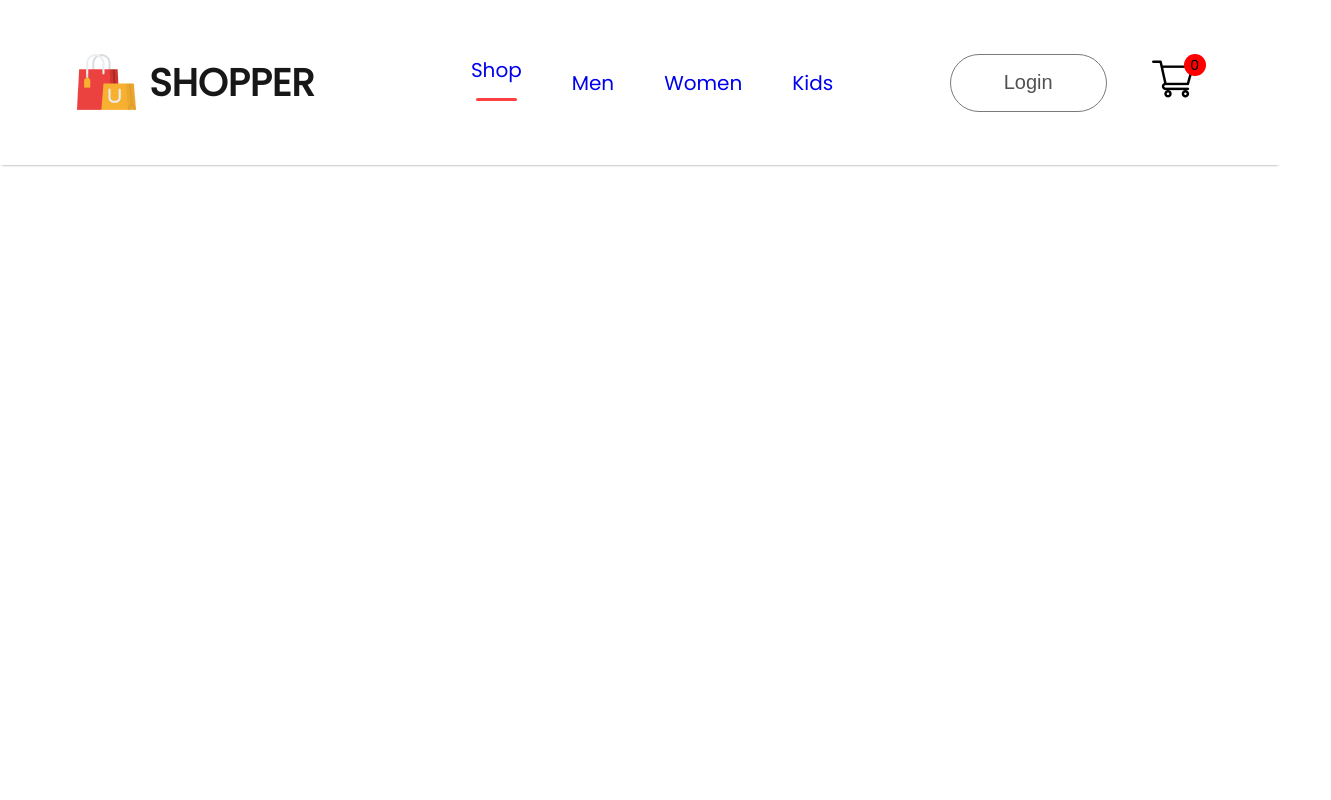
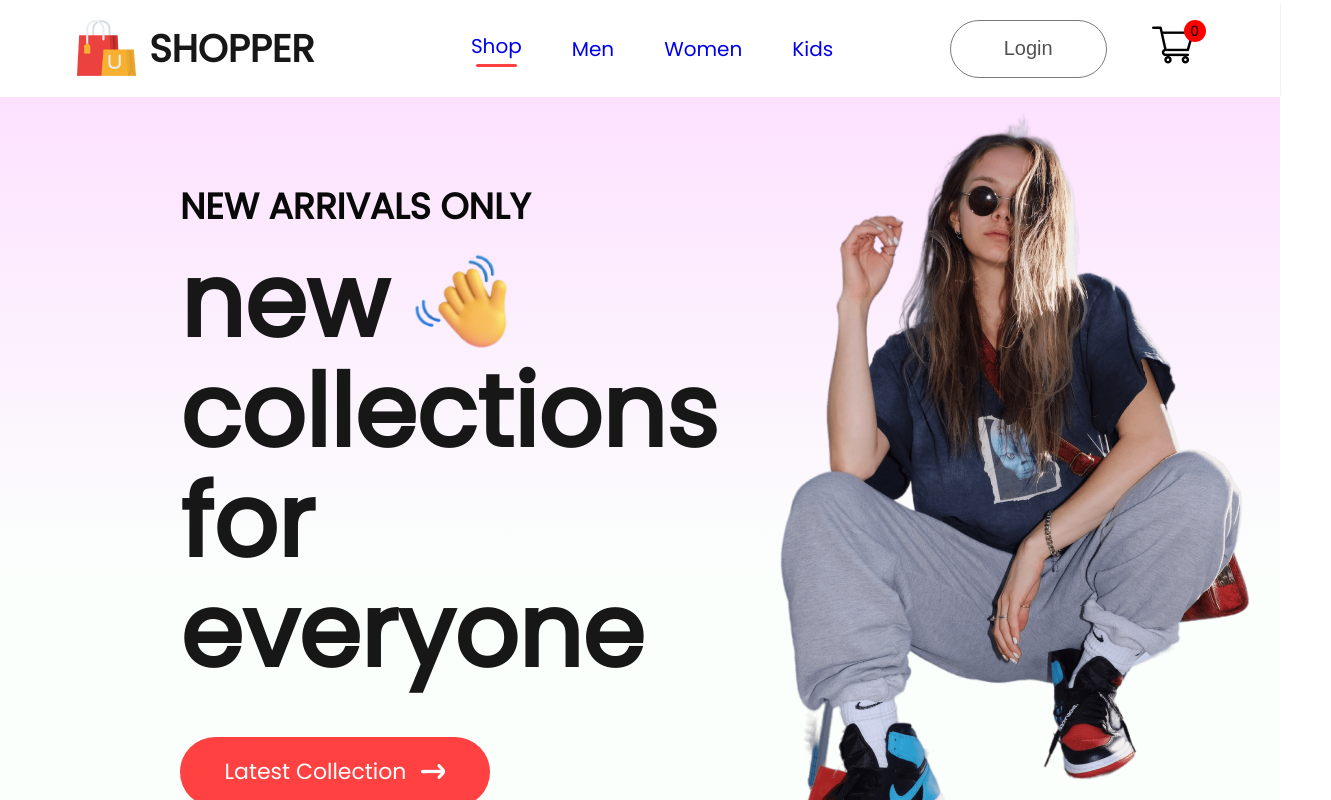
Before and after one commit to mohitdhanorkar/E-Commerce, a React (Create React App) app in the folder e-commerce/: page / in a window 1280 px wide. Shown: the top 800 px of the page, 1331 px wide, since content can reach past the window. Built offline with nearby package versions, Linux system fonts and the light colour scheme.

Commit message:
style shop page

```diff
--- /dev/null
+++ b/e-commerce/src/Components/Hero/Hero.css
@@ -0,0 +1,52 @@
+.hero{
+    height: 100vh;
+    background: linear-gradient(180deg, #fde1ff, #e1ffea22 60%);
+    display: flex;
+}
+.hero-left{
+    flex: 1;
+    display: flex;
+    flex-direction: column;
+    justify-content: center;
+    gap: 20px;
+    padding-left: 180px;
+    line-height: 1.1;
+}
+.hero-left h2{
+    color: #090909;
+    font-size: 36px;
+    font-weight: 600;
+}
+.hero-left p{
+    color: #171717;
+    font-size: 100px;
+    font-weight: 700;
+}
+.her-hand-icon{
+    display: flex;
+    align-items: center;
+    gap: 20px;
+}
+.her-hand-icon img{
+    width: 105px;
+}
+.hero-latest-btn{
+    display: flex;
+    justify-content: center;
+    align-items: center;
+    gap: 15px;
+    width: 310px;
+    height: 70px;
+    border-radius: 75px;
+    margin-top: 30px;
+    background: #ff4141;
+    color: white;
+    font-size: 22px;
+    font-weight: 500;
+}
+.hero-right{
+    flex: 1;
+    display: flex;
+    align-items: center;
+    justify-content: center;
+}
--- a/e-commerce/src/Components/Hero/Hero.jsx
+++ b/e-commerce/src/Components/Hero/Hero.jsx
@@ -1,9 +1,34 @@
 import React from 'react'
+import './Hero.css'
+import hand_icon from '../Assets/hand_icon.png'
+import arrow_icon from '../Assets/arrow.png'
+import hero_image from '../Assets/hero_image.png'
+
+
 
 function Hero() {
   return (
     <div className='hero'>
+        <div className="hero-left">
+            <h2>NEW ARRIVALS ONLY</h2>
+            <div>
+                <div className="her-hand-icon">
+                    <p>new</p>
+                    <img src={hand_icon} alt="" />
+                </div>
+                <p>collections</p>
+                <p>for everyone</p>
+            </div>
+            <div className="hero-latest-btn">
+                <div>Latest Collection</div>
+                <img src={arrow_icon} alt="" />
+            </div>
 
+        </div>
+        <div className="hero-right">
+            <img src={hero_image} alt="" />
+
+        </div>
     </div>
   )
 }
--- a/e-commerce/src/Pages/Shop.jsx
+++ b/e-commerce/src/Pages/Shop.jsx
@@ -1,9 +1,10 @@
 import React from 'react'
+import Hero from '../Components/Hero/Hero'
 
 function Shop() {
   return (
     <div>
-
+      <Hero/>
     </div>
   )
 }
--- a/e-commerce/src/index.css
+++ b/e-commerce/src/index.css
@@ -1,3 +1,6 @@
+*{
+margin: 0;
+}
 body {
   margin: 0;
   font-family: -apple-system, BlinkMacSystemFont, 'Segoe UI', 'Roboto', 'Oxygen',
```
